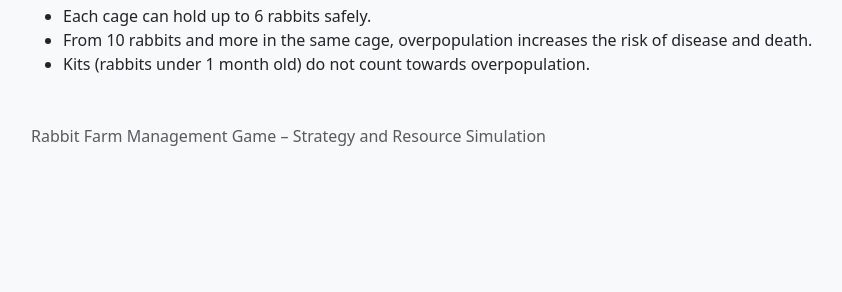
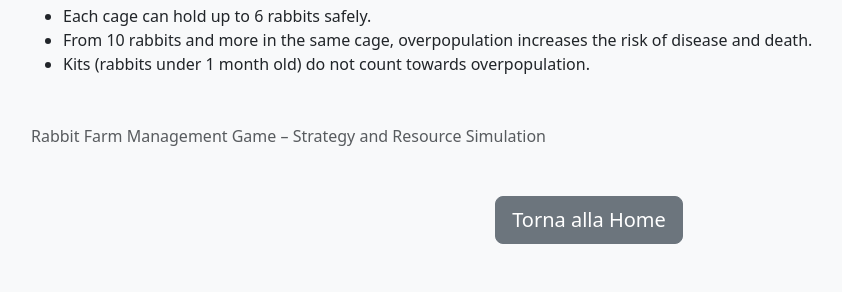
Before and after one commit to MassimoDeBellisVitti/elevage-Massimo-DeBellisVitti, a Django app: template elevage/game/templates/game/rules.html in a window 1280 px wide. Shown: the part 1473-1765 px from the top of the page, without its empty margins (51-893 px from the left). Before the commit the page ends 1619 px from the top, so only its background shows below. Run offline with Django 3.2, Linux system fonts and the light colour scheme; the template is opened without the code that fills it, so the values that code supplies are empty.

Commit message:
add return home to rules

```diff
--- a/elevage/game/templates/game/rules.html
+++ b/elevage/game/templates/game/rules.html
@@ -77,6 +77,10 @@
     <footer class="mt-5 text-muted">
         <p>Rabbit Farm Management Game – Strategy and Resource Simulation</p>
     </footer>
+
+    <div class="text-center mt-5">
+        <a href="{% url 'home' %}" class="btn btn-secondary btn-lg">Torna alla Home</a>
+    </div>
 </div>
 
 </body>
```
